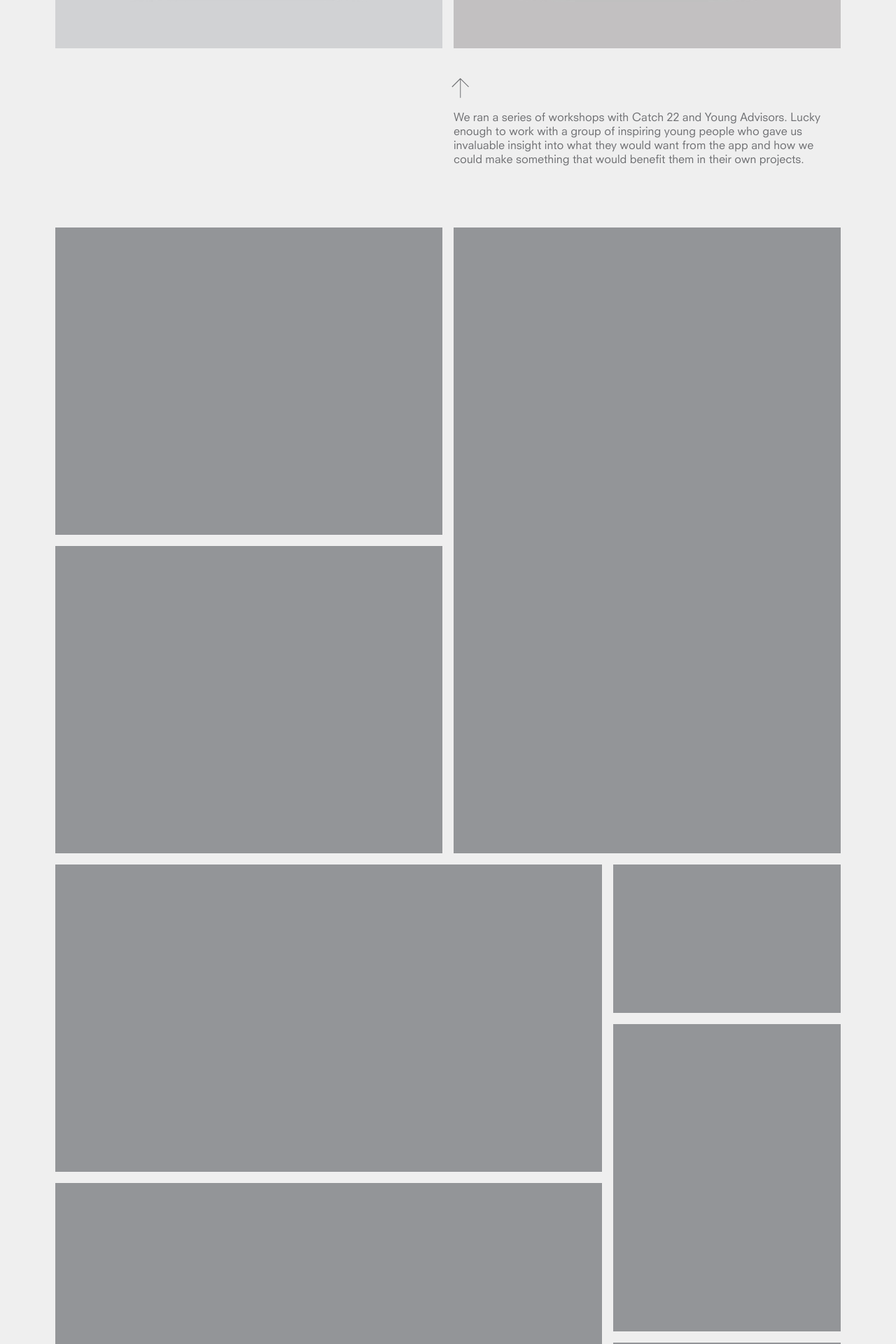
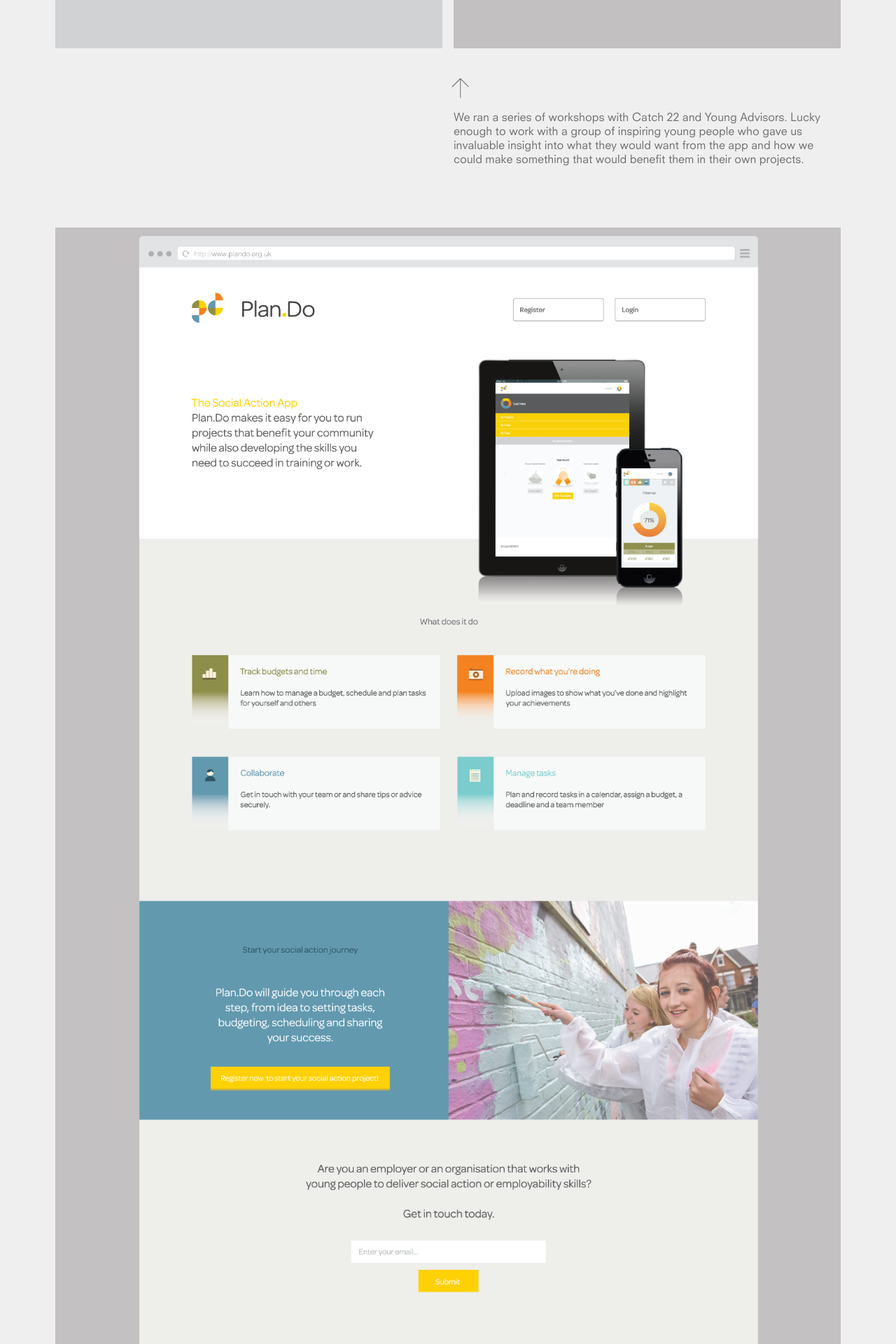
Before and after one commit to EMT/fieldwork-v2, a Jekyll site: the page built from project.html, in a window 1280 px wide. Shown: the part 4480-6400 px from the top of the page at 70% size. Built offline with Jekyll 4.4.1, drawn with Linux system fonts in a browser that asks for light colours; nearby versions of some CDN libraries.

Commit message:
Basic responsive implimentation

```diff
--- a/css/main.scss
+++ b/css/main.scss
@@ -10,7 +10,7 @@
 }
 
 .wrapper {
-  max-width: 1580px;
+  max-width: 1400px;
   width: 90%;
   margin: 0 auto;
 }
@@ -79,8 +79,9 @@
   &.full-size-cube {
     padding-bottom: 65%;
   }
-
-
+  &.extra-tall-cube {
+    padding-bottom: 150%;
+  }
 
   .col-content {
     background: rgb(147,149,152);
@@ -97,6 +98,42 @@
     background-position: center;
 
   }
+}
+
+
+
+@media screen and (max-width: 700px) {
+.grid [class^="grid-col-"] {
+  width: 100%;
+
+  &.tall-cube {
+    padding-bottom: 125%;
+  }
+  &.med-cube {
+    padding-bottom: 60%;
+  }
+  &.vertical-cube {
+    padding-bottom: 40%;
+  }
+  &.tiny-cube {
+    padding-bottom: 60%;
+  }
+  &.wide-cube {
+    padding-bottom: 40%;
+  }
+  &.full-size-cube {
+    padding-bottom: 65%;
+  }
+  &.extra-tall-cube {
+    padding-bottom: 150%;
+  }
+
+}
+
+p.caption-l, p.caption-r {
+  width: 100%;
+}
+
 }
 
 @for $i from 1 through $column-count {
--- a/project.html
+++ b/project.html
@@ -72,6 +72,12 @@
 	<p class="caption-r arrow">
 		We ran a series of workshops with Catch 22 and Young Advisors. Lucky enough to work with a group of inspiring young people who gave us invaluable insight into what they would want from the app and how we could make something that would benefit them in their own projects.
 	</p>
+
+	<div class="grid">
+		<div class="grid-col-20 extra-tall-cube">
+			<div style="background-image: url(/images/pd-homepagebrowser.png);" class="col-content"></div>
+		</div>
+	</div>
 
 	<div class="grid">
 		<div class="grid-col-10 col-r tall-cube">
```
